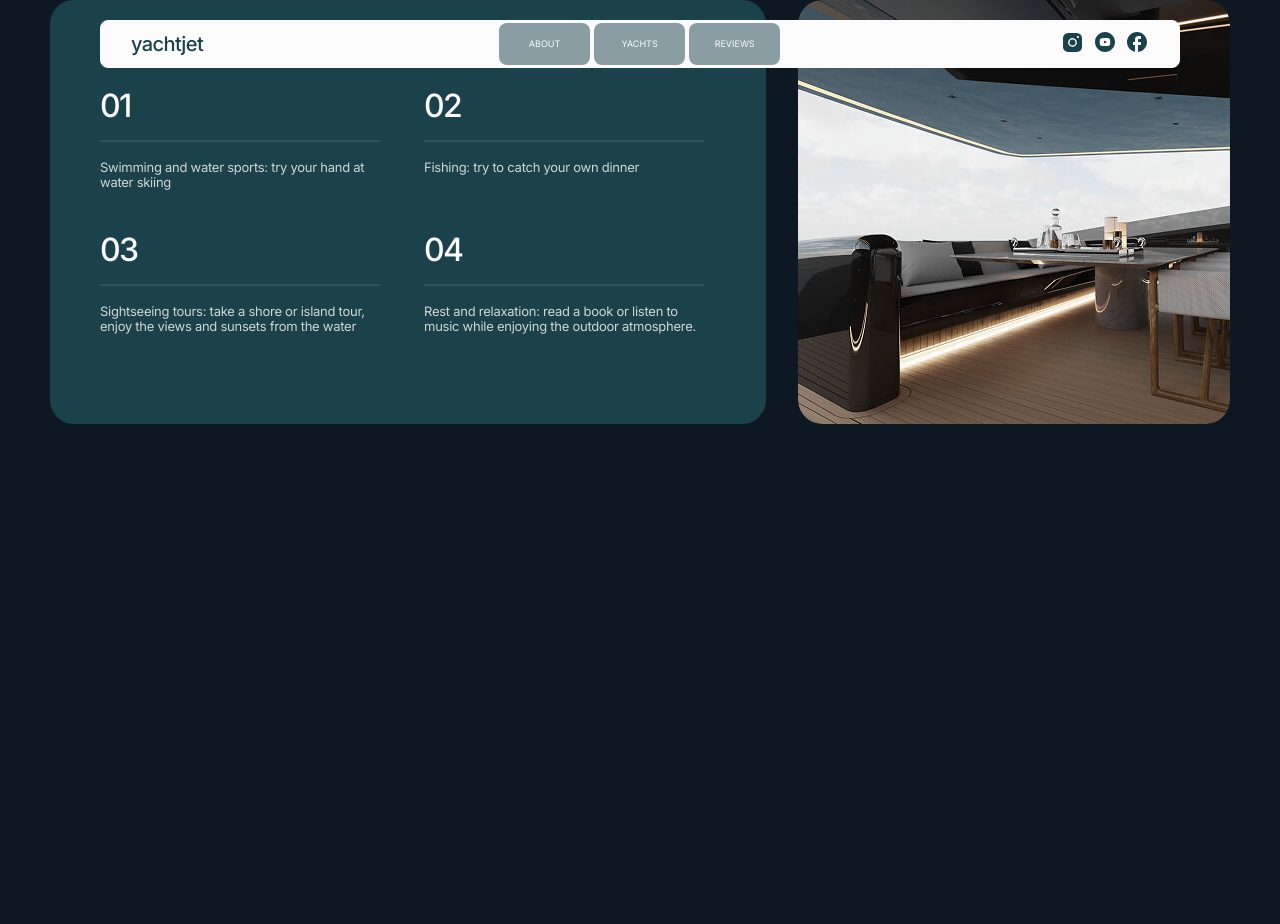
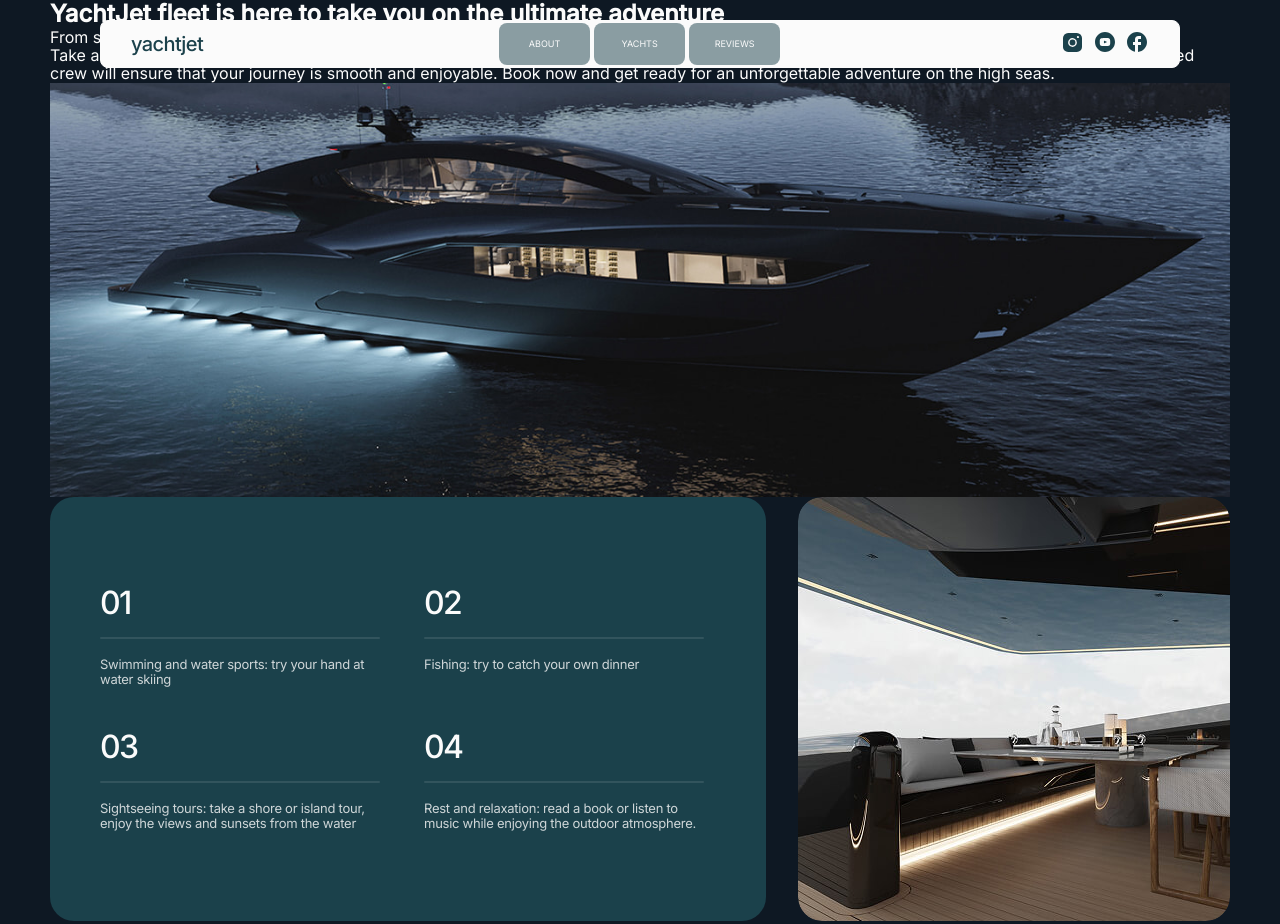
Before and after one commit to Tetiana-Onofriichuk/Bug_Busters, a plain HTML site: page index.html in a window 1280 px wide. Before the commit the page ends 800 px from the top, so only its background shows below. Drawn offline with nearby package versions, Linux system fonts and the light colour scheme.

Commit message:
Deploying to gh-pages from @ Tetiana-Onofriichuk/Bug_Busters@99273ba0d297ad818e9d8ce4fec76177dab79cce 🚀

```diff
--- a/index.html
+++ b/index.html
@@ -79,6 +79,37 @@
       <!-- Loads the specified .html file -->
 
 
+
+<section id="about" class="about-us">
+    <div class="container">
+        <div class="about-us-text-block">
+            <h2 class="about-us-title">
+                YachtJet fleet is here to take you on the ultimate adventure</h2>
+            <div class="about-us-paragraf-block">
+                <p class="about-us-paragraf-big">
+                    From spacious decks to state-of-the-art technology, our yachts are designed to provide the perfect
+                    blend of luxury and
+                    functionality.
+                </p>
+                <p class="about-us-paragraf-small">
+                    Take a look at our selection below and choose the yacht that matches your needs and preferences.No
+                    matter which yacht
+                    you choose, our experienced crew will ensure that your journey is smooth and enjoyable. Book now and
+                    get ready for an
+                    unforgettable adventure on the high seas.
+                </p>
+            </div>
+        </div>
+        <div class="image-block">
+            <picture>
+                <source srcset="/Bug_Busters/assets/jacht-desk-DEAfhi2S.jpg 1x, /Bug_Busters/assets/jacht-desk@2x-DWPCNNUA.jpg 2x" media="(min-width: 1280px)" />
+                <source srcset="/Bug_Busters/assets/jacht-tab-CWNCNiSc.jpg 1x, /Bug_Busters/assets/jacht-tab@2x-DiwVwvsb.jpg 2x" media="(min-width: 768px)" />
+                <source srcset="/Bug_Busters/assets/jacht-mob-CWT_Gije.jpg 1x, /Bug_Busters/assets/jacht-mob@2x-BI2HlDUr.jpg 2x" media="(max-width: 767px)" />
+                <img src="/Bug_Busters/assets/jacht-mob-CWT_Gije.jpg" alt="jacht">
+            </picture>
+        </div>
+    </div>
+</section>
 
 
       <section class="advantages-section container">
```
Also changed, not shown: assets/jacht-desk-DEAfhi2S.jpg (added), assets/jacht-desk@2x-DWPCNNUA.jpg (added), assets/jacht-mob-CWT_Gije.jpg (added), assets/jacht-mob@2x-BI2HlDUr.jpg (added), assets/jacht-tab-CWNCNiSc.jpg (added), assets/jacht-tab@2x-DiwVwvsb.jpg (added).
